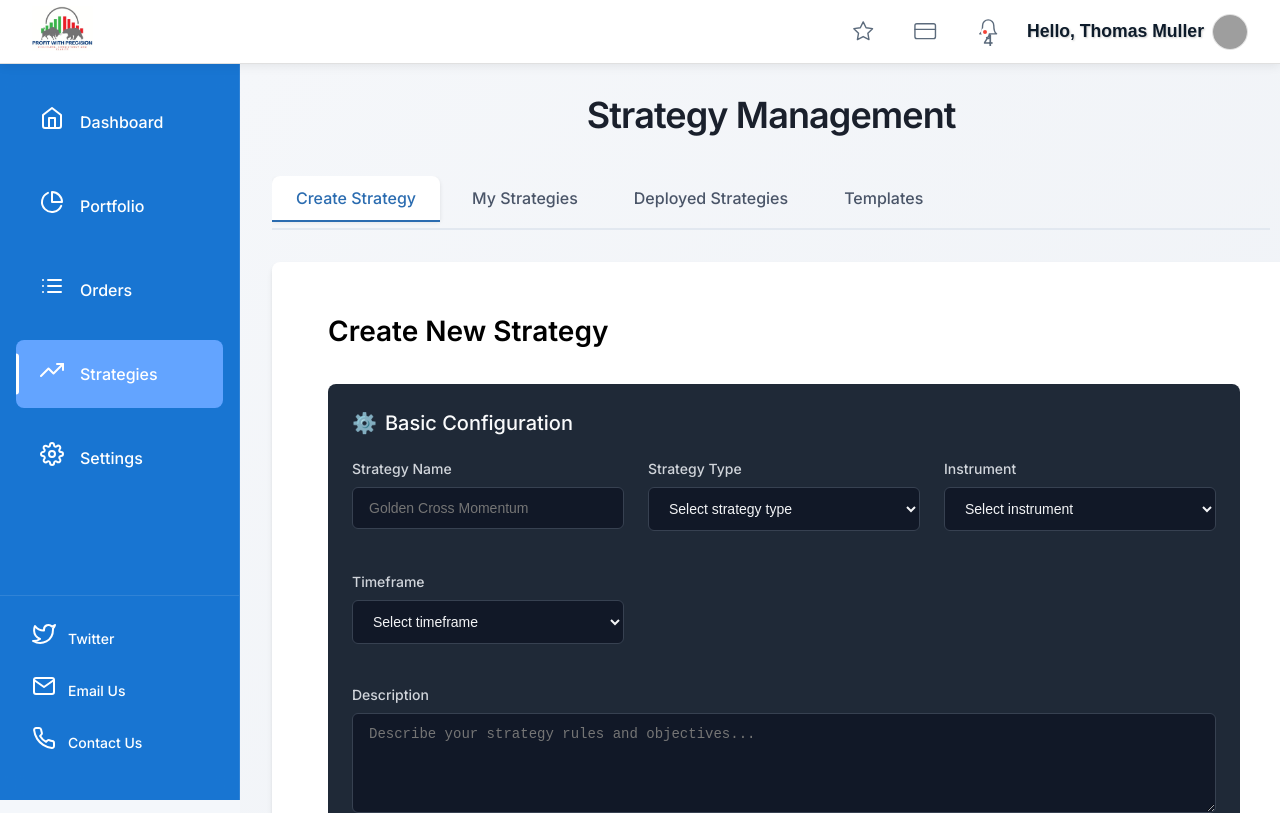
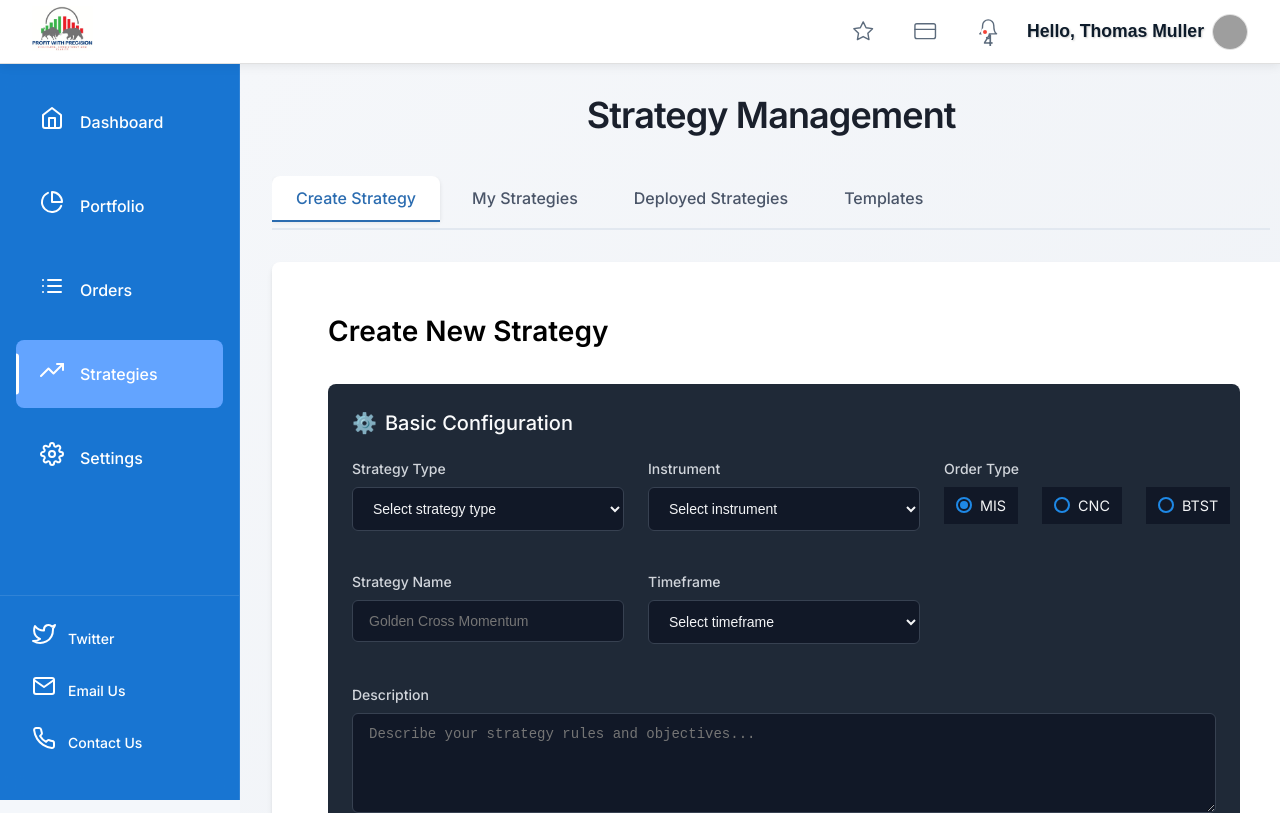
Before and after one commit to sudhanshu2070/last-trade, a React (Vite) app: page /strategies in a window 1280 px wide. Shown: the top 813 px of the page. Built offline with nearby package versions, Linux system fonts and the light colour scheme; grey boxes are pictures that could not be loaded.

Commit message:
Dashboard's responsiveness 0.95

```diff
--- a/src/Pages/StrategyTabs/CreateStrategy/Sections/BasicConfiguration/BasicConfiguration.module.css
+++ b/src/Pages/StrategyTabs/CreateStrategy/Sections/BasicConfiguration/BasicConfiguration.module.css
@@ -55,6 +55,57 @@
     resize: vertical;
   }
 
+  /* Radio Group Styles */
+  .radioGroup {
+    display: flex;
+    gap: 1.5rem;
+    margin-top: 0.5rem;
+  }
+
+  .radioLabel {
+    display: flex;
+    align-items: center;
+    gap: 0.5rem;
+    cursor: pointer;
+    font-size: 0.9rem;
+    background-color: rgb(17 24 39);
+    padding-top: 0.5rem;
+    padding-bottom: 0.5rem;
+    padding-left: 0.75rem;
+    padding-right: 0.75rem;
+  }
+
+  .radioInput {
+    position: absolute;
+    opacity: 0;
+  }
+
+  .radioCustom {
+    display: inline-block;
+    width: 16px;
+    height: 16px;
+    border: 2px solid #1e88e5;
+    border-radius: 50%;
+    position: relative;
+  }
+
+  .radioInput:checked + .radioCustom::after {
+    content: '';
+    position: absolute;
+    width: 8px;
+    height: 8px;
+    background: #1e88e5;
+    border-radius: 50%;
+    top: 50%;
+    left: 50%;
+    transform: translate(-50%, -50%);
+  }
+
+  .radioInput:focus + .radioCustom {
+    box-shadow: 0 0 0 2px rgba(30, 136, 229, 0.3);
+  }
+
+
   @media (max-width: 768px) {
     .section {
       padding: 1rem;
--- a/src/Pages/StrategyTabs/CreateStrategy/Sections/BasicConfiguration/BasicConfiguration.tsx
+++ b/src/Pages/StrategyTabs/CreateStrategy/Sections/BasicConfiguration/BasicConfiguration.tsx
@@ -1,7 +1,9 @@
-import React from 'react';
+import React, { useState } from 'react';
 import styles from './BasicConfiguration.module.css';
 
 const BasicConfiguration: React.FC = () => {
+  const [orderType, setOrderType] = useState('MIS');
+
   return (
     <div className={styles.section}>
       <h3 className={styles.sectionTitle}>
@@ -9,17 +11,6 @@ const BasicConfiguration: React.FC = () => {
       </h3>
 
       <div className={styles.formGrid}>
-        <div className={styles.formGroup}>
-          <label htmlFor="strategyName" className={styles.label}>
-            Strategy Name
-          </label>
-          <input
-            id="strategyName"
-            type="text"
-            className={styles.input}
-            placeholder="Golden Cross Momentum"
-          />
-        </div>
 
         <div className={styles.formGroup}>
           <label htmlFor="strategyType" className={styles.label}>
@@ -45,6 +36,67 @@ const BasicConfiguration: React.FC = () => {
             <option value="finnifty">FINNIFTY</option>
           </select>
         </div>
+
+        <div className={styles.formGroup}>
+          <label className={styles.label}>Order Type</label>
+          <div className={styles.radioGroup}>
+            <label className={styles.radioLabel}>
+              <input
+                type="radio"
+                name="orderType"
+                value="MIS"
+                checked={orderType === 'MIS'}
+                onChange={(e) => setOrderType(e.target.value)}
+                className={styles.radioInput}
+              />
+              <span className={styles.radioCustom}></span>
+              MIS
+            </label>
+
+            <label className={styles.radioLabel}>
+              <input
+                type="radio"
+                name="orderType"
+                value="CNC"
+                checked={orderType === 'CNC'}
+                onChange={(e) => setOrderType(e.target.value)}
+                className={styles.radioInput}
+              />
+              <span className={styles.radioCustom}></span>
+              CNC
+            </label>
+
+            <label className={styles.radioLabel}>
+              <input
+                type="radio"
+                name="orderType"
+                value="BTST"
+                checked={orderType === 'BTST'}
+                onChange={(e) => setOrderType(e.target.value)}
+                className={styles.radioInput}
+              />
+              <span className={styles.radioCustom}></span>
+              BTST
+            </label>
+          </div>
+        </div>
+
+
+        <div className={styles.formGroup}>
+          <label htmlFor="strategyName" className={styles.label}>
+            Strategy Name
+          </label>
+          <input
+            id="strategyName"
+            type="text"
+            className={styles.input}
+            placeholder="Golden Cross Momentum"
+          />
+        </div>
+
+
+
+
 
         <div className={styles.formGroup}>
           <label htmlFor="timeframe" className={styles.label}>
```
